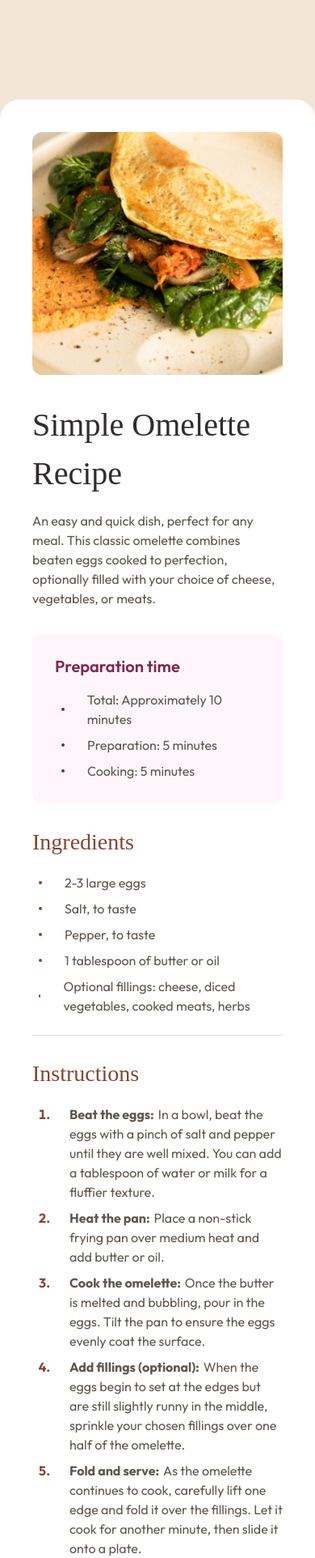
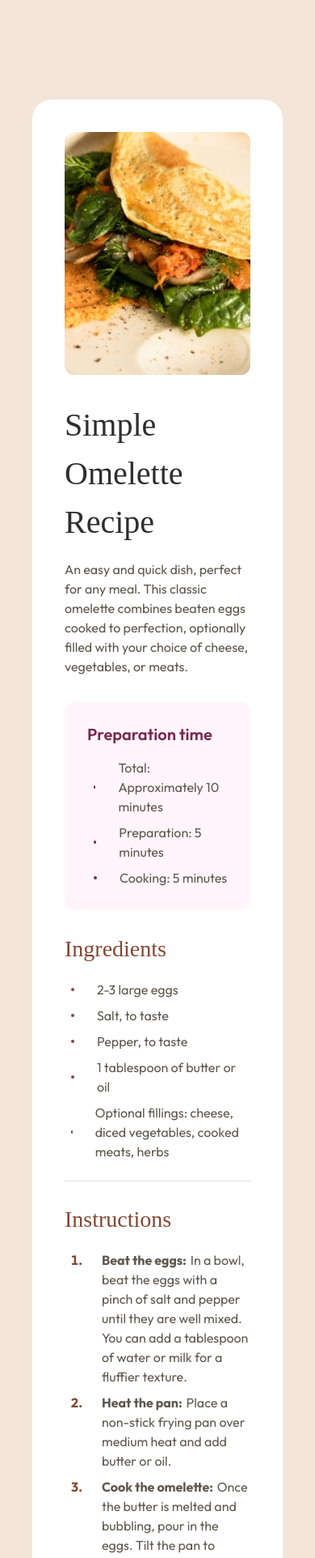
Before and after one commit to Edanriell/RecipePage, a React (Vite) app in the folder client/: page / in a window 390 px wide. Shown: the top 1924 px of the page at 81% size. Built offline with nearby package versions, Linux system fonts and the light colour scheme; a web font is replaced by a local one.

Commit message:
finished recipe ui mobile

```diff
--- a/client/src/app/styles/index.scss
+++ b/client/src/app/styles/index.scss
@@ -28,3 +28,11 @@ html {
 	display: flex;
 	justify-content: center;
 }
+
+@media only screen and (max-width: 376px) {
+	.recipe-page {
+		background-color: hsl(0, 0%, 100%);
+		padding-top: 0;
+		padding-bottom: 0;
+	}
+}
--- a/client/src/entities/recipe/ui/recipe/styles.scss
+++ b/client/src/entities/recipe/ui/recipe/styles.scss
@@ -18,6 +18,8 @@ $recipe-divider-background-color: hsl(30, 18%, 87%);
 	max-width: 73.6rem;
 	border-radius: 2.4rem;
 	padding: 4rem 4rem 2.9rem 4rem;
+	margin-left: 4rem;
+	margin-right: 4rem;
 }
 
 .recipe__title {
@@ -165,7 +167,7 @@ $recipe-divider-background-color: hsl(30, 18%, 87%);
 .recipe__instructions {
 	width: 100%;
 	background-color: $recipe-instructions-background-color;
-	margin-bottom: 2.5rem;
+	margin-bottom: 2.35rem;
 }
 
 .recipe__instructions-list {
@@ -194,7 +196,6 @@ $recipe-divider-background-color: hsl(30, 18%, 87%);
 
 .recipe__nutrition-table {
 	border-collapse: collapse;
-	margin-left: 3.2rem;
 }
 
 .recipe__nutrition-table-body {
@@ -214,6 +215,7 @@ $recipe-divider-background-color: hsl(30, 18%, 87%);
 	padding-top: 1.2rem;
 	padding-bottom: 1.1rem;
 	width: 30.4rem;
+	padding-left: 3.2rem;
 }
 
 .recipe__nutrition-table-row-value {
@@ -229,6 +231,45 @@ $recipe-divider-background-color: hsl(30, 18%, 87%);
 	margin: 0 0 2.65rem 0;
 }
 
-@media only screen and (min-width: 375px) {
+@media only screen and (max-width: 376px) {
+	.recipe {
+		border-radius: 0;
+		padding: 0 0;
+		margin-left: 0;
+		margin-right: 0;
+	}
 
+	.recipe__title {
+		font-size: 3.6rem;
+	}
+
+	.recipe__title_margin-bottom_16px {
+		margin: 0 0 1.7rem 0;
+	}
+
+	.recipe__image {
+		height: 17.1rem;
+		border-radius: 0;
+	}
+
+	.recipe__preparation-time {
+		padding: 2.1rem 2.4rem 1.6rem 2.4rem;
+		margin: 0 0 2.7rem 0;
+	}
+
+	.recipe__nutrition-table {
+		margin-left: 0;
+	}
+
+	.recipe__nutrition-table-row-name {
+		width: 16.4rem;
+	}
+
+	.recipe__nutrition-table-row-value {
+		width: 14.7rem;
+	}
+
+	.recipe__container {
+		padding: 0 3.25rem 2.9rem 3.25rem;
+	}
 }
--- a/client/src/entities/recipe/ui/recipe/ui.tsx
+++ b/client/src/entities/recipe/ui/recipe/ui.tsx
@@ -1,15 +1,22 @@
 import { FC } from "react";
 
-import RecipeImage from "./assets/recipe-image.jpeg";
+import RecipeImageDesktop from "./assets/recipe-image-desktop.jpeg";
+import RecipeImageMobile from "./assets/recipe-image-mobile.jpeg";
 import "./styles.scss";
 
 const Recipe: FC = () => {
 	return (
 		<article className={"recipe"}>
 			<picture>
-				<source srcSet={""} />
-				<img className={"recipe__image"} src={RecipeImage} alt={"Simple Omelette Recipe image"} />
+				<source media="(max-width:376px)" srcSet={RecipeImageMobile} />
+				<source media="(min-width:377px)" srcSet={RecipeImageDesktop} />
+				<img
+					className={"recipe__image"}
+					src={RecipeImageDesktop}
+					alt={"Simple Omelette Recipe image"}
+				/>
 			</picture>
+			<div className={"recipe__container"}>
 				<h2 className={"recipe__title recipe__title_margin-bottom_16px"}>Simple Omelette Recipe</h2>
 				<p className={"recipe__paragraph recipe__paragraph_margin-bottom_32px"}>
 					An easy and quick dish, perfect for any meal. This classic omelette combines beaten eggs
@@ -228,6 +235,7 @@ const Recipe: FC = () => {
 						</tbody>
 					</table>
 				</div>
+			</div>
 		</article>
 	);
 };
```
Also changed, not shown: client/src/entities/recipe/ui/recipe/assets/recipe-image-desktop.jpeg (renamed from client/src/entities/recipe/ui/recipe/assets/recipe-image.jpeg), client/src/entities/recipe/ui/recipe/assets/recipe-image-mobile.jpeg (added). Lines whose indentation alone changed are shown as unchanged.
